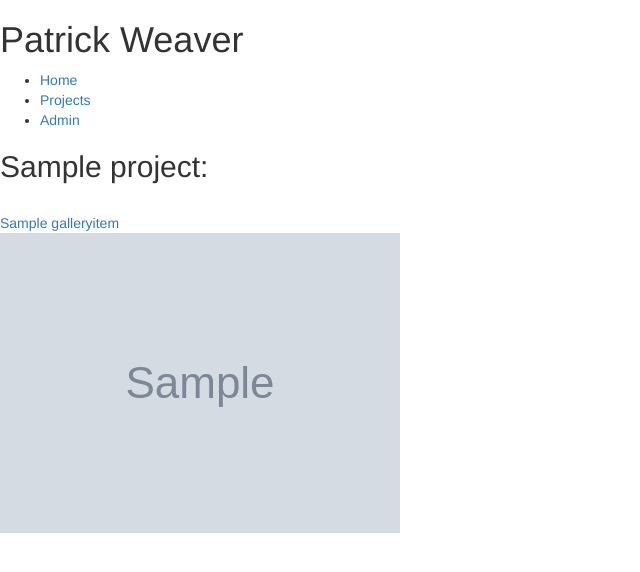
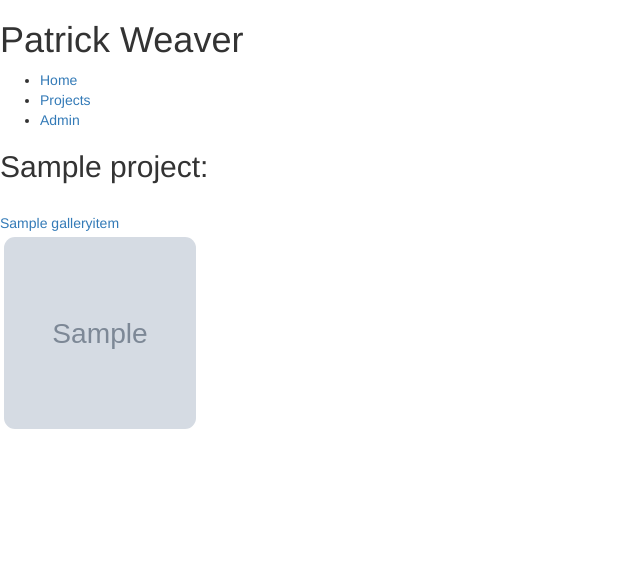
Before and after one commit to PatrickWeaver/pw, a Django app: page /projects/1/ in a window 1280 px wide. Shown: the top 572 px of the page, without its empty margins (0-640 px from the left). Run offline with Django 3.2, Linux system fonts and the light colour scheme; tables that the repository leaves empty hold one stand-in row (values such as "Sample post"); grey boxes marked "Sample" are stand-in pictures; some libraries are stand-ins or nearby versions.

Commit message:
round thumbnails

```diff
--- a/gallery/templates/project.html
+++ b/gallery/templates/project.html
@@ -17,7 +17,7 @@
             {% else %}
                 {{ item.image.url }}
             {% endif %}
-            " width="auto" height="auto"></a><br><br>
+            " width="200" height="200" class="thumbnail"></a><br><br>
 
         {% endfor %}
     {% endif %}
--- a/pw/static/style.css
+++ b/pw/static/style.css
@@ -1,3 +1,12 @@
 body {
-	background-color: yellow;
+	background-color: none;
 }
+
+
+.thumbnail {
+    border: none;
+    border-radius: 15px;
+    -webkit-border-radius: 15px;
+    -moz-border-radius: 15px;
+
+ }
--- a/templates/base.html
+++ b/templates/base.html
@@ -5,10 +5,12 @@
     {% block title %}
     {% endblock %}
     </title>
-
     {% load bootstrap3 %}
+    {% load staticfiles %}
     {% bootstrap_css %}
     {% bootstrap_javascript %}
+
+    <link rel="stylesheet" type="text/css" href="{% static "style.css" %}">
 </head>
 
 <body>
```
